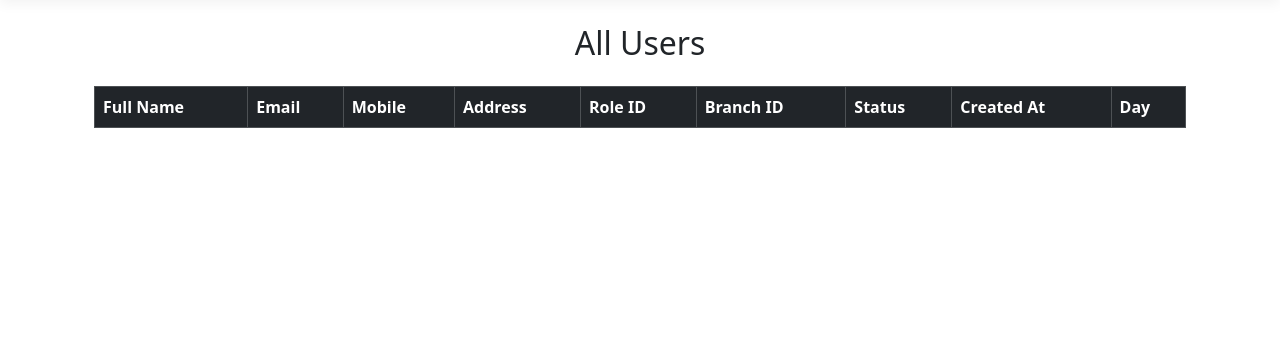
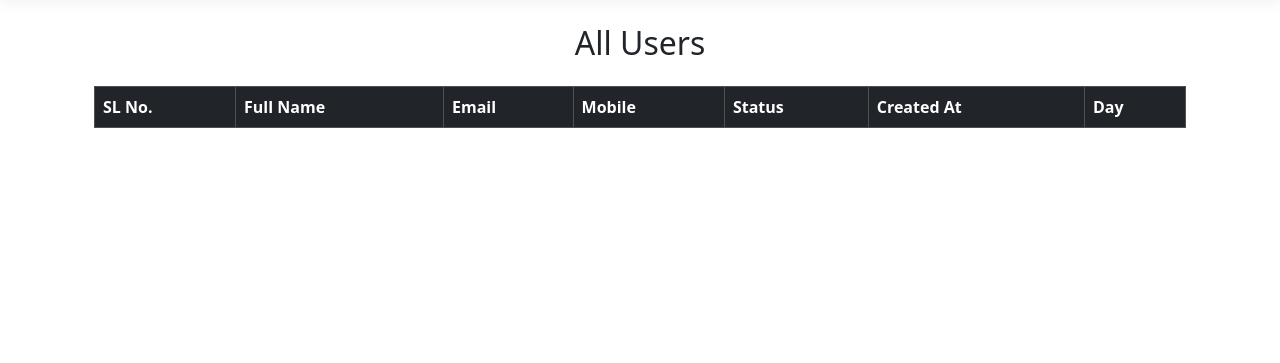
Before and after one commit to kamrul2000/UserSupervision, an ASP.NET Core app: page /Dashboard/Index in a window 1280 px wide. Shown: the part 57-420 px from the top of the page. Run offline with ASP.NET Core 8, Linux system fonts and the light colour scheme; the visitor is signed in with stand-in values (Sample User, id 1); lists and menus that the app fills with data are empty; style sheets or scripts are compiled from the project's sources.

Commit message:
Make ui changed

```diff
--- a/Views/Dashboard/Index.cshtml
+++ b/Views/Dashboard/Index.cshtml
@@ -10,27 +10,26 @@
     <table class="table table-bordered table-striped table-hover">
         <thead class="table-dark">
             <tr>
+                <th>SL No.</th>
                 <th>Full Name</th>
                 <th>Email</th>
                 <th>Mobile</th>
-                <th>Address</th>
-                <th>Role ID</th>
-                <th>Branch ID</th>
                 <th>Status</th>
                 <th>Created At</th>
                 <th>Day</th>
             </tr>
         </thead>
         <tbody>
+            @{
+                int countSL = 1;
+            }
             @foreach (var user in Model)
             {
                 <tr>
+                    <td>@countSL</td>
                     <td>@user.FullName</td>
                     <td>@user.Email</td>
                     <td>@user.Mobile</td>
-                    <td>@user.Address</td>
-                    <td>@user.RoleId</td>
-                    <td>@user.BranchId</td>
                     <td>
                         @if (user.Status)
                         {
@@ -43,9 +42,8 @@
                     </td>
                     <td>@user.CreatedAt.ToString("yyyy-MM-dd")</td>
                     <td>@((DateTime.Now.Date - user.CreatedAt.Date).Days)</td>
-
-
                 </tr>
+                countSL++;
             }
         </tbody>
     </table>
--- a/appsettings.json
+++ b/appsettings.json
@@ -7,8 +7,8 @@
   },
   "AllowedHosts": "*",
   "ConnectionStrings": {
-    //"DefaultConnection": "Server=KAMRUL\\SQLEXPRESS;Database=AccuStockDB;Trusted_Connection=True;TrustServerCertificate=True;"
-    "DefaultConnection": "Server=.;Database=AccuStockDB;Trusted_Connection=True;TrustServerCertificate=True;"
+    "DefaultConnection": "Server=KAMRUL\\SQLEXPRESS;Database=AccuStockDB;Trusted_Connection=True;TrustServerCertificate=True;"
+    //"DefaultConnection": "Server=.;Database=AccuStockDB;Trusted_Connection=True;TrustServerCertificate=True;"
   }
 
 }
```
